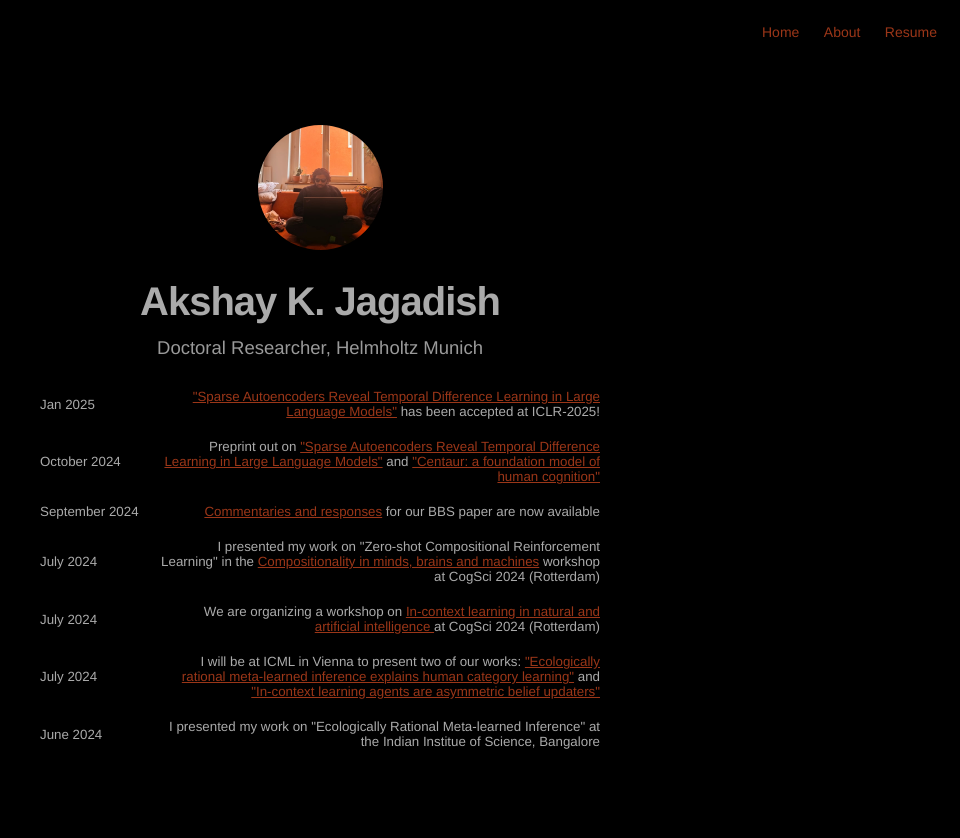
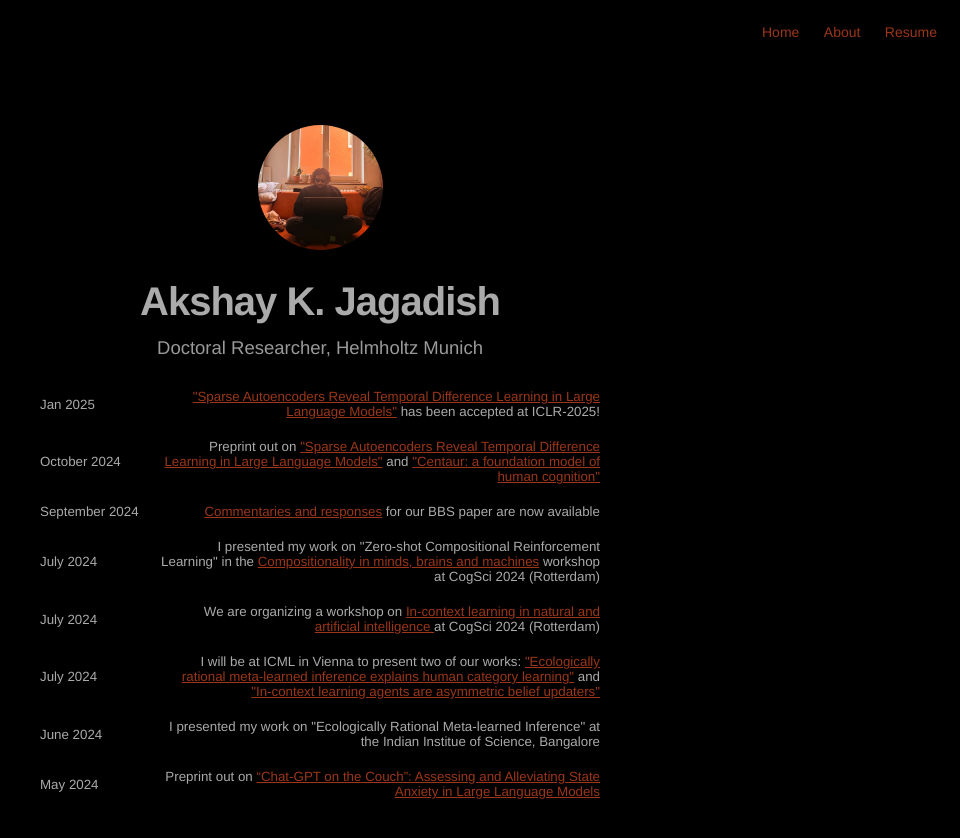
Before and after one commit to akjagadish/akjagadish.github.io, a Jekyll site: the page built from projects.html, in a window 1280 px wide. Shown: the top 838 px of the page, without its empty margins (320-1280 px from the left). Built offline with Jekyll 4.4.1, drawn with Linux system fonts in a browser that asks for light colours; nearby versions of some CDN libraries.

Commit message:
Update projects.html

```diff
--- a/projects.html
+++ b/projects.html
@@ -59,13 +59,13 @@
     </span>
   </div>
 
-<!--   <div style="display: flex; justify-content: space-between; align-items: center;">
+  <div style="display: flex; justify-content: space-between; align-items: center;">
     <span style="flex-shrink: 0; text-align: left; font-size: smaller; width: 100px;">May 2024</span>
     <span style="flex-grow: 1; text-align: right; font-size: smaller; margin-left: 20px;">
       Preprint out on <a href="https://osf.io/j7fwb">“Chat-GPT on the Couch”: Assessing and Alleviating State Anxiety in
         Large Language Models</a>
     </span>
-  </div> -->
+  </div>
 
 </div>
 <!-- ---
```
